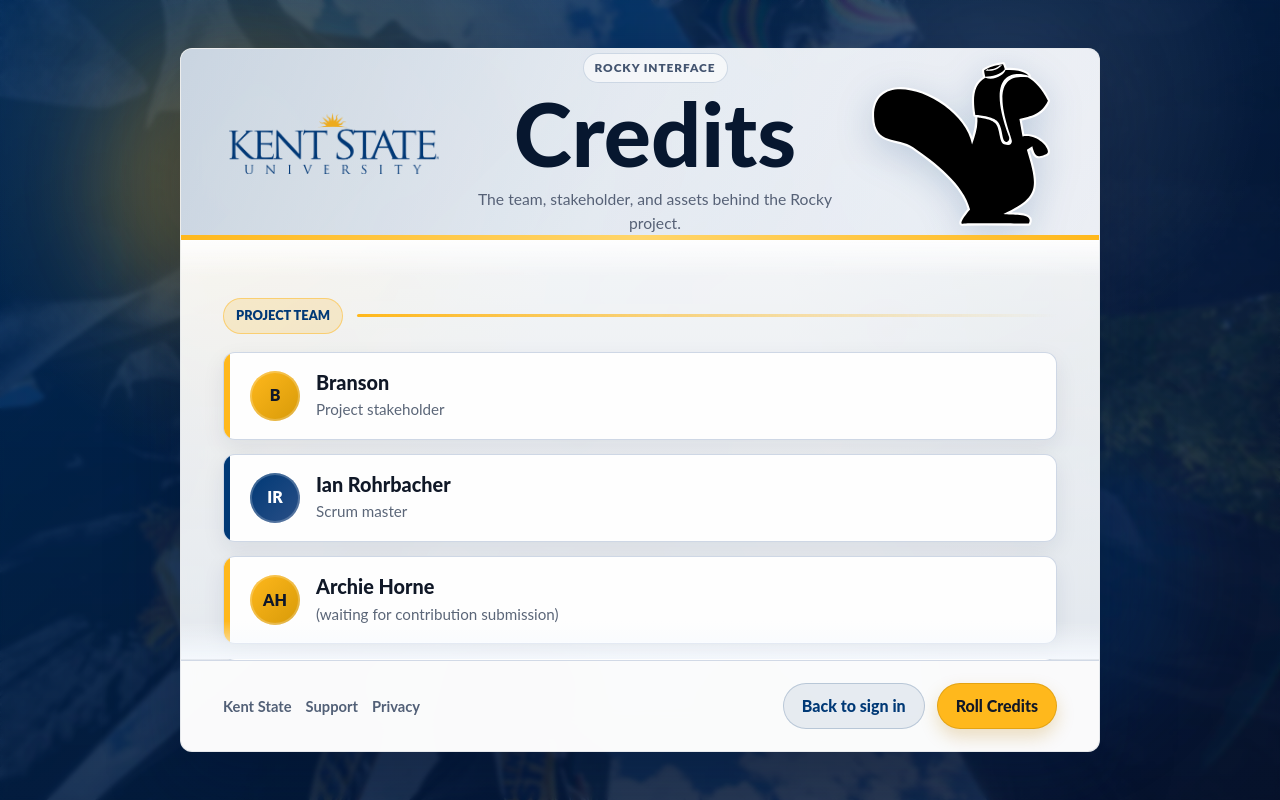
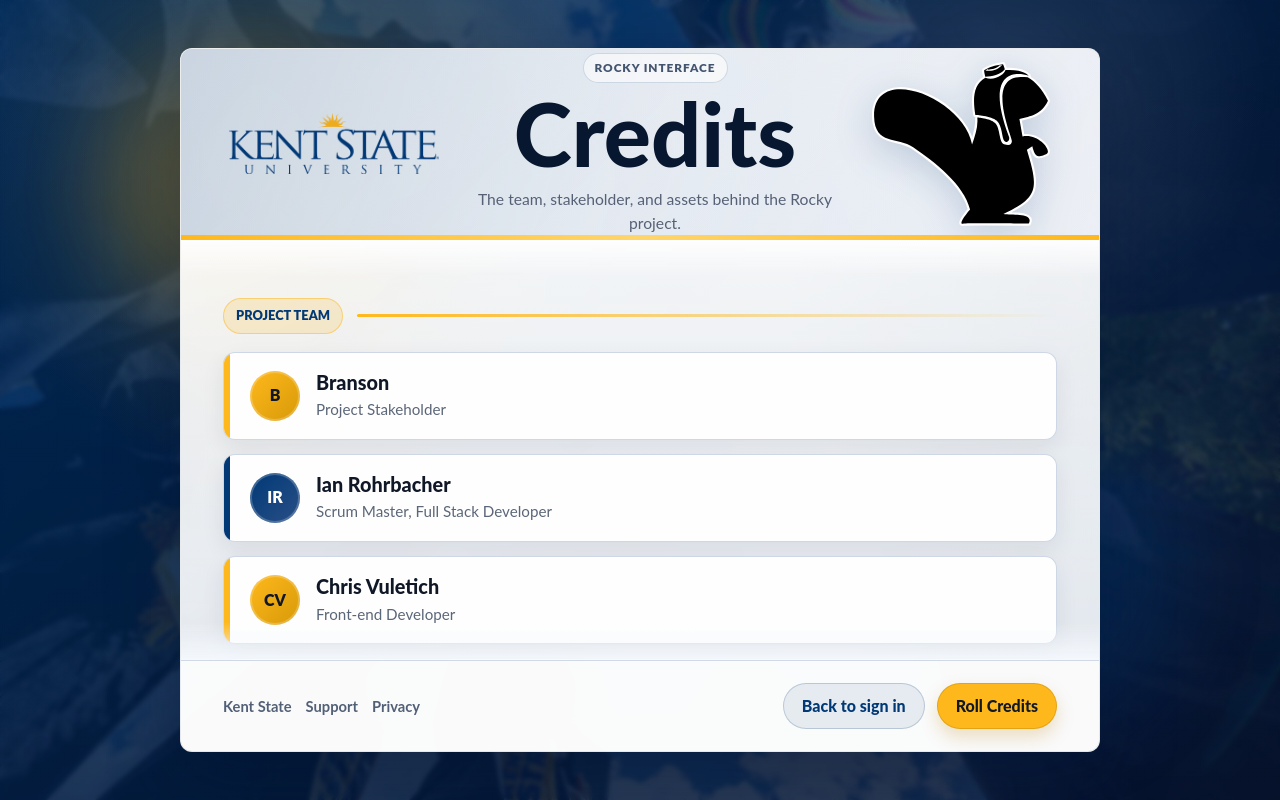
Before and after one commit to Spring-2026-Software-Engineering/Rocky, a SvelteKit app in the folder rocky-interface/: page /credits in a window 1280 px wide. Built offline with nearby package versions, Linux system fonts and the light colour scheme; no server answers.

Commit message:
credit titles

```diff
--- a/rocky-interface/src/routes/credits/+page.svelte
+++ b/rocky-interface/src/routes/credits/+page.svelte
@@ -9,25 +9,25 @@
 	};
 
 	const teamCredits: Credit[] = [
-    { name: 'Branson', title: 'Project stakeholder', variant: 'gold' },
-    { name: 'Ian Rohrbacher', title: 'Scrum master', variant: 'navy' },
-    { name: 'Archie Horne', title: '(waiting for contribution submission)', variant: 'gold' },
-    { name: 'Tasmia Jannat Shammi', title: '(waiting for contribution submission)', variant: 'navy' },
-    { name: 'Zoe Eigenbrod', title: '(waiting for contribution submission)', variant: 'gold' },
-    { name: 'Dovlet Gurbanov', title: '(waiting for contribution submission)', variant: 'navy' },
-    { name: 'Ian Smaglinski', title: 'Account page, Credits page, API key generator and hasher, Bug Fixer.', variant: 'gold' },
-    { name: 'Simran Gautam', title: '(waiting for contribution submission)', variant: 'navy' },
-    { name: 'Chris Vuletich', title: '(waiting for contribution submission)', variant: 'gold' },
-    { name: 'Savar Shrestha', title: '(waiting for contribution submission)', variant: 'navy' }
+    { name: 'Branson', title: 'Project Stakeholder', variant: 'gold' },
+    { name: 'Ian Rohrbacher', title: 'Scrum Master, Full Stack Developer', variant: 'navy' },
+    { name: 'Chris Vuletich', title: 'Front-end Developer', variant: 'gold' },
+    { name: 'Savar Shrestha', title: 'Mobile Developer, Dashboard Devoloper', variant: 'navy' },
+    { name: 'Ian Smaglinski', title: 'Account, Help, and Credits Page, API Key Generator Script', variant: 'gold' },
+    { name: 'Archie Horne', title: 'Artist, Presentation Director', variant: 'navy' },
+    { name: 'Zoe Eigenbrod', title: 'Developer Tools, Table Manager, Burndown Director', variant: 'gold' },
+    { name: 'Dovlet Gurbanov', title: '', variant: 'navy' },
+    { name: 'Simran Gautam', title: '', variant: 'gold' },
+    { name: 'Tasmia Jannat Shammi', title: '', variant: 'navy' },
   ];
 
 	const assetCredits: Credit[] = [
 		{
 			name: 'Kent State University',
-			title: 'Main login image and Kent State logo',
+			title: 'Background Login Image and Kent State Logo',
 			variant: 'gold'
 		},
-		{ name: 'Archie Horne', title: 'Profile pictures and Rocky logo', variant: 'navy' }
+		{ name: 'Archie Horne', title: 'Profile Pictures, Navigation Icons, Rocky Logo, Favicon', variant: 'navy' }
 	];
 
 	let isRolling = false;
```
